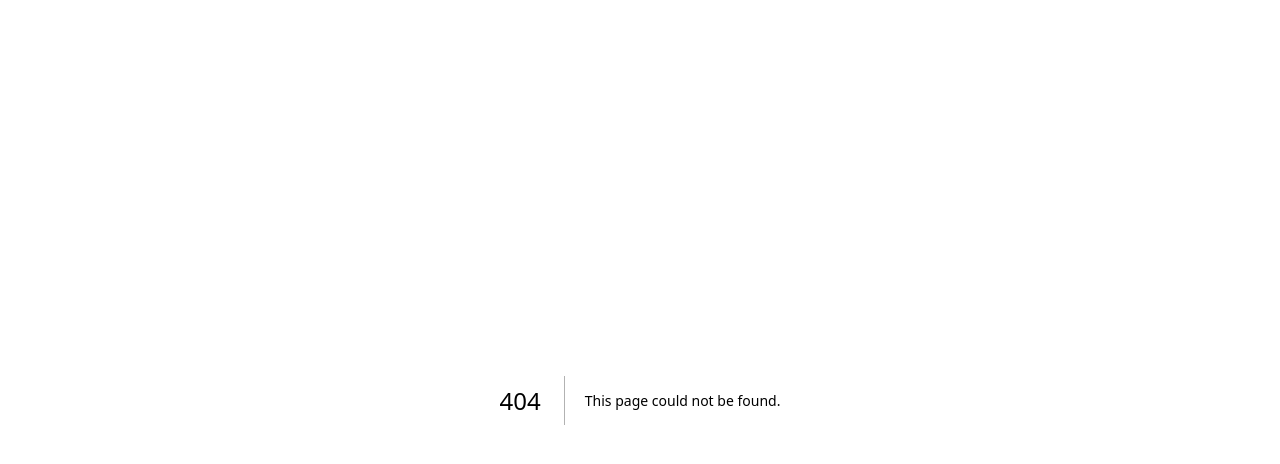
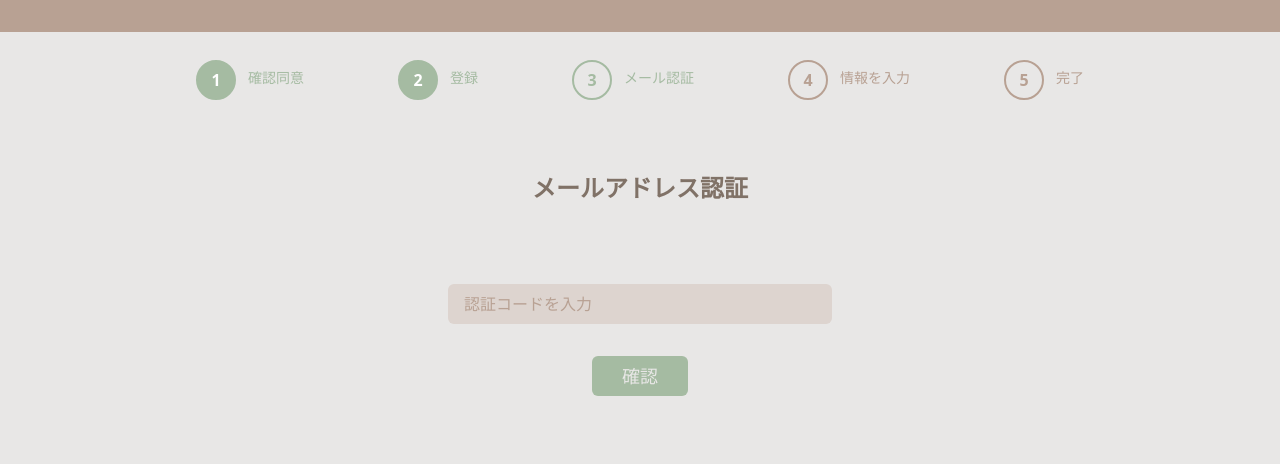
Before and after one commit to Ecc-asplay/frontend, a Next.js app in the folder yamiyoake/: page /registration/code_checked in a window 1280 px wide. Before the commit this address had no page. Shown: the top 464 px of the page. Built offline with nearby package versions, Linux system fonts and the light colour scheme.

Commit message:
新規登録全流れ

```diff
--- /dev/null
+++ b/yamiyoake/src/app/guidelines_checked/page.tsx
@@ -0,0 +1,75 @@
+"use client"
+
+import { useRouter } from "next/navigation";
+import { useState } from "react";
+
+
+const GuidelinesChecked: React.FC = () => {
+
+    const [checked, setChecked] = useState(false);
+    const router = useRouter();
+
+    const handleChecked = () =>{
+        setChecked(!checked)
+    }
+
+    const handleConfirmation = () => {
+        if (checked) {
+            router.push('/registration/regist_email');
+        } else {
+            alert('ガイドラインを確認してください。');
+        }
+    }
+
+    return(
+        <div className="flex flex-col items-center justify-center h-screen bg-basebg">
+            <div className="fixed top-0 w-full h-8 bg-headerbrown"></div>
+            {/* ガイドライ */}
+            <div className="w-1/2 h-64 overflow-y-scroll hidden-scrollbar bg-inputbg p-6 rounded-lg mb-5 mt-10">
+                <p className="text-basetext leading-6">
+                    皆さまへのお願い<br />
+                    このサービスをご利用いただく際に、安全で快適な環境を維持するため、以下のガイドラインを遵守してください。<br />
+                    <br />
+                    ▼ 個人の体験を尊重しましょう<br />
+                    他者の日記や意見を攻撃せず、温かい視点でコミュニケーションを心がけてください。<br />
+
+                    ▼ 断定的な表現や医療関連の発言は慎重に<br />
+                    特効薬や治療法に関する発言は慎重にし、医学的な助言は避けてください。<br />
+
+
+                    ▼ プライバシーと著作権を尊重<br />
+                    他者の個人情報を含む内容の投稿は避け、著作権を尊重してください。<br />
+
+                    <br />
+                    ■ 日記作成について<br />
+                    過激な表現や他者を傷つける内容は削除される可能性があります。<br />
+
+                    ▼ コメントの扱い<br />
+                    コメントは登録ユーザーのみ可能で、投稿者が公開可否を決定します。<br />
+
+                    ▼ 不適切な内容への対応<br />
+                    攻撃的な内容や不快な投稿は削除される場合があります。通報機能をご利用ください。<br />
+
+                    <br />
+                    ■ その他<br />
+                    このサイトは、安心して個人の日記を共有できる場です。互いに励まし合い、温かいコミュニティを築きましょう。
+                </p>
+            </div>
+
+            {/* チャックボックス */}
+            <div className="flex items-center mb-5 mt-2">
+                <input type="checkbox" id="guidelinechecked" checked={checked} onChange={handleChecked}
+                className="appearance-none flex items-center justify-center h-5 w-5 ml-4 text-white border-2 border-basegreen rounded-sm
+                        checked:bg-basegreen checked:border-transparent checked:before:content-['✓'] checked:before:text-white checked:before:font-bold checked:before:text-center checked:before:block focus:outline-none cursor-pointer" />
+                <label htmlFor="guidelinechecked" className="text-basetext mr-4 items-center">　ガイドラインを確認しました</label>
+            </div>
+            {/* 確認ボタン 画面遷移 */}
+            <button className="bg-basegreen text-white py-2 px-6 rounded-lg text-lg"
+                    onClick={handleConfirmation}>
+                確認
+            </button>
+        </div>
+    )
+}
+
+export default GuidelinesChecked;
--- a/yamiyoake/src/app/register/RegisterLayout.tsx
+++ b/yamiyoake/src/app/registration/RegisterLayout.tsx
@@ -9,7 +9,7 @@ type RegisterLayoutProps = {
 const RegisterLayout: React.FC<RegisterLayoutProps> = ({ step, children }) => {
   return (
     <div className="min-h-screen flex flex-col items-center overflow-y-auto bg-basebg " >
-        <div className="w-3/4">
+        <div className="w-3/4 mt-6">
           <StepBar step={step} />
         </div>
 
--- a/yamiyoake/src/app/register/StepBar.tsx
+++ b/yamiyoake/src/app/registration/StepBar.tsx
@@ -5,10 +5,11 @@ type StepBarPosition = {
 }
 
 const steps = [
-    {id:1, label: '登録'},
-    {id:2, label: 'メール認証'},
-    {id:3, label: '情報を入力'},
-    {id:4, label: '完了'},
+    {id:1, label: '確認同意'},
+    {id:2, label: '登録'},
+    {id:3, label: 'メール認証'},
+    {id:4, label: '情報を入力'},
+    {id:5, label: '完了'},
 ]
 
 const StepBar: React.FC<StepBarPosition> = ({step}) => {
--- /dev/null
+++ b/yamiyoake/src/app/registration/code_checked/page.tsx
@@ -0,0 +1,50 @@
+"use client"
+
+import { useRouter } from "next/navigation";
+import { useState } from "react";
+import RegisterLayout from "../RegisterLayout";
+import { Header } from "../../components/Header";
+
+
+
+const CodeChecked: React.FC = () => {
+    const [verificationCode, setVerificationCode] = useState('');
+    const router = useRouter();
+    // Stepbar
+    const step = 3;
+
+    const handleCodeChange = (e: React.ChangeEvent<HTMLInputElement>) => {
+        setVerificationCode(e.target.value);
+      };
+
+    const handleVerify = () => {
+    // 認証コード関連処理
+    console.log('Verification code:', verificationCode);
+    router.push('/registration/register')
+    };
+
+    return(
+        <div className="w-full h-screen relative">
+            <div className="fixed top-0 w-full h-8 bg-headerbrown"></div>
+            <RegisterLayout step={step}>
+                <div className="flex flex-col items-center min-h-screen bg-basebg mt-9 space-y-8">
+                    <h1 className="text-center text-2xl text-basetext font-bold mb-12">メールアドレス認証</h1>
+                    {/* コード入力 */}
+                    <div>
+                        <input type="text" value={verificationCode} onChange={handleCodeChange} placeholder="認証コードを入力" required
+                                className="w-96 px-4 py-2 rounded-md border-none appearance-none focus:outline-none bg-inputbg text-basetext placeholder-middlebrown " />
+                    </div>
+                    {/* 確認ボタン修正する可能性ある */}
+                    <div className="flex relative justify-center mt-10">
+                        <button className="w-24 h-10 py-1 bg-basegreen text-basebg font-medium rounded-md text-lg"
+                                onClick={handleVerify}>
+                            確認
+                        </button>
+                    </div>
+                </div>
+            </RegisterLayout>
+        </div>
+    )
+}
+
+export default CodeChecked;
--- /dev/null
+++ b/yamiyoake/src/app/registration/regist_email/page.tsx
@@ -0,0 +1,66 @@
+"use client"
+
+import { useRouter } from "next/navigation";
+import { useState } from "react";
+import RegisterLayout from "../RegisterLayout";
+
+
+const RegistEmail: React.FC = () => {
+    const [email, setEmail] = useState('')
+    const [confirmEmail, setConfirmEmail] = useState('');
+    const router = useRouter();
+    // Stepbar
+    const step = 2;
+
+    const handleEmailChange = (e: React.ChangeEvent<HTMLInputElement>) => {
+        setEmail(e.target.value);
+      };
+
+      const handleConfirmEmailChange = (e: React.ChangeEvent<HTMLInputElement>) => {
+        setConfirmEmail(e.target.value);
+      };
+
+      const handleSubmit = (e: React.FormEvent) => {
+        e.preventDefault();
+        // 他のAPI処理など
+        if (email === confirmEmail && email != '' && confirmEmail != '') {
+            console.log('Emails match, proceed with registration.');
+            // 画面遷移
+            router.push('/registration/code_checked')
+        } else {
+            console.log('Emails do not match, show an error message.');
+        }
+      };
+
+    return(
+        <div className="w-full h-screen relative">
+            <div className="fixed top-0 w-full h-8 bg-headerbrown"></div>
+            <RegisterLayout step={step}>
+                <div className="flex flex-col items-center min-h-screen bg-basebg mt-8 space-y-8">
+                    <h1 className="text-center text-2xl text-basetext font-bold mb-2">新規登録</h1>
+                    {/* ログイン */}
+                    <form onClick={handleSubmit} className="w-full max-w-md space-y-6">
+                        {/* Email入力 */}
+                        <div className="relative">
+                            <input type="email" id="email" name="email" placeholder="example@email.com" value={email} onChange={handleEmailChange} required
+                            className="w-96 px-4 py-2 rounded-md border-none appearance-none focus:outline-none bg-inputbg text-basetext placeholder-middlebrown "/>
+                        </div>
+                        {/* 再入力 */}
+                        <div className="relative">
+                            <input type="email" id="confirmEmail" name="confirmEmail" placeholder="もう一度入力してください" value={confirmEmail} onChange={handleConfirmEmailChange} required
+                            className="w-96 px-4 py-2 rounded-md border-none appearance-none focus:outline-none bg-inputbg text-basetext placeholder-middlebrown "/>
+                        </div>
+                        {/* 確認ボタン */}
+                        <div className="flex relative justify-center mt-10">
+                            <button type="submit" className="w-44 h-10 py-1 bg-basegreen text-basebg font-medium rounded-md text-lg">
+                            確認メールを送信
+                            </button>
+                        </div>
+                    </form>
+                </div>
+            </RegisterLayout>
+        </div>
+    )
+}
+
+export default RegistEmail;
--- a/yamiyoake/src/app/register/page.tsx
+++ b/yamiyoake/src/app/registration/register/page.tsx
@@ -1,10 +1,11 @@
 // ヘッダ追加　画面遷移遷移（メイン）　API処理　CSS微調整
 "use client"
 import { useState } from "react";
-import RegisterLayout from "./RegisterLayout";
+import RegisterLayout from "../RegisterLayout";
 import { useRouter } from "next/navigation";
-import { Header } from "../components/Header";
+import { Header } from "../../components/Header";
 import axios from "axios";
+
 type FormData = {
     email: string;
     password: string;
@@ -37,7 +38,8 @@ const Register: React.FC = () => {
     });
 
     const router = useRouter();
-    const step = 3;
+    // Stepbar
+    const step = 4;
 
     const currentYear = new Date().getFullYear();
     const years = Array.from(new Array(100), (v, i) => currentYear - i);
@@ -106,7 +108,7 @@ const Register: React.FC = () => {
 
     return (
         <div className="w-full h-screen relative">
-            <Header />
+            <div className="fixed top-0 w-full h-8 bg-headerbrown"></div>
             <RegisterLayout step={step}>
 
                 <div className="flex justify-center min-h-screen ">
@@ -128,7 +130,7 @@ const Register: React.FC = () => {
                             <div className="h-px bg-middlebrown my-1"></div>
 
                             <div className="flex flex-col">
-                                <input type="passwordcheck" id="passwordcheck" name="passwordcheck" placeholder="もう一回入力お願いします" value={regiformData.passwordcheck} onChange={handleChange} required
+                                <input type="password" id="passwordcheck" name="passwordcheck" placeholder="もう一回入力お願いします" value={regiformData.passwordcheck} onChange={handleChange} required
                                     className="bg-transparent border-none appearance-none focus:outline-none text-basetext placeholder-middlebrown" />
                             </div>
                         </div>
@@ -259,7 +261,7 @@ const Register: React.FC = () => {
 
                         {/* 登録ボタン */}
                         <div className="flex justify-center">
-                            <button type="submit" className=" w-16 h-9 py-1 bg-basegreen text-basebg font-medium rounded-sm">登録</button>
+                            <button type="submit" className=" w-16 h-9 py-1 bg-basegreen text-basebg font-medium rounded-md">登録</button>
                         </div>
 
                     </form>
```
